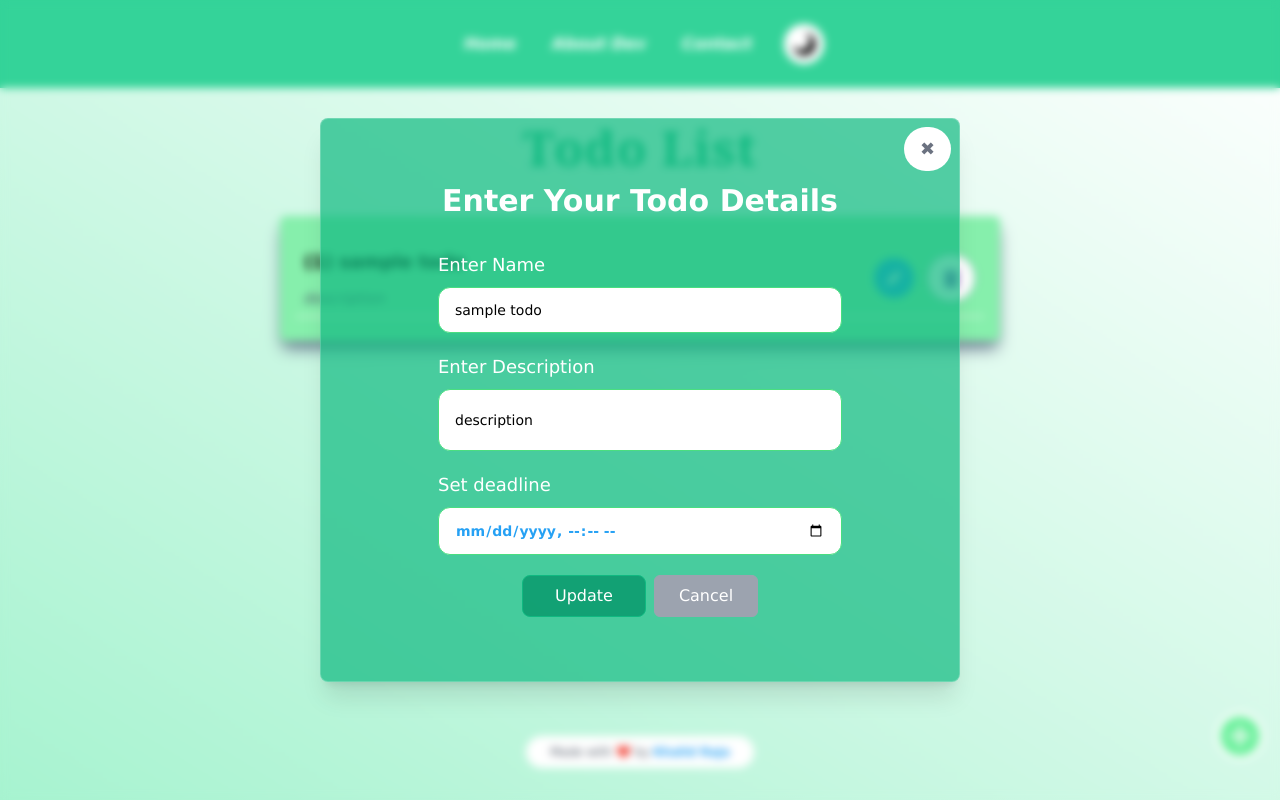
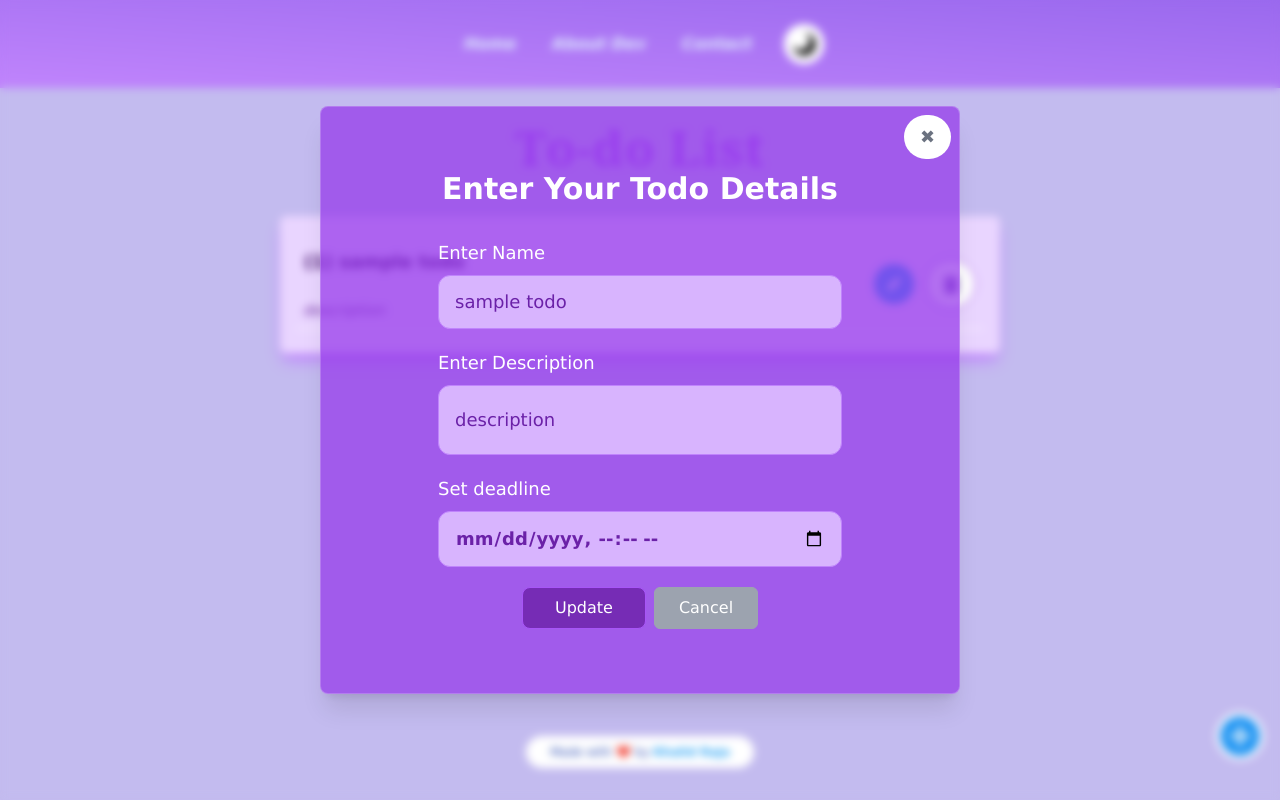
Before and after one commit to khalid-raza03/Daily-task-manager, a React (Vite) app: page / in a window 1280 px wide. Both pictures are taken after a click on the button 894 px from the left and 278 px from the top of the page. Built offline with nearby package versions, Linux system fonts and the light colour scheme.

Commit message:
change color palate

```diff
--- a/src/App.jsx
+++ b/src/App.jsx
@@ -14,11 +14,11 @@ function App() {
   }, [darkMode]);
 
   return (
-    <div className={`min-h-screen flex flex-col items-center transition-all duration-300 ease-in-out justify-start pt-0 ${darkMode ? 'bg-slate-700' : 'bg-gradient-to-bl from-white to-emerald-200'}  `}>
+    <div className={`min-h-screen flex flex-col items-center transition-all duration-300 ease-in-out justify-start pt-0 ${darkMode ? 'bg-[#0f172a]' : 'bg-[#c3bbef]'}  `}>
       <Navbar darkMode={darkMode} setDarkMode={setDarkMode} />
       <EditableTodoList darkMode={darkMode} />
 
-      <div className="text-center text-xs sm:text-md text-gray-600 mt-10 fixed bottom-8 bg-white rounded-2xl px-6 py-2">
+      <div className="text-center text-xs sm:text-md text-[#1E40AF] mt-10 fixed bottom-8 bg-white rounded-2xl px-6 py-2">
         <p>Made with ❤️ by <a className="text-[#26a1f4] font-bold" target="_blank" rel="noopener noreferrer" href="https://www.linkedin.com/in/khalid-raja-0aa797187/">Khalid Raja</a></p>
       </div>
     </div>
--- a/src/components/EditableTodoList.jsx
+++ b/src/components/EditableTodoList.jsx
@@ -59,10 +59,10 @@ function EditableTodoList({ darkMode }) {
       <div className="items-center flex-col flex gap-4   md:gap-6 justify-center max-w-3xl w-full relative p-2 sm:p-4 md:p-6">
         <h2
           className={`text-2xl sm:text-4xl lg:text-5xl font-bold tracking-wide ${
-            darkMode ? "text-emerald-300" : "text-emerald-500"
+            darkMode ? "text-purple-300" : "text-purple-500"
           } mb-3 font-serif `}
         >
-          Todo List
+          To-do List
         </h2>
 
         {/* warning or success message */}
@@ -96,13 +96,13 @@ function EditableTodoList({ darkMode }) {
           editingTodo={editingIndex !== null ? todos[editingIndex] : null}
           onUpdateTodo={updateTodo}
           onCancelEdit={cancelEdit}
-
+          darkMode={darkMode}
         />
 
         {/* todo list */}
         <ul
-          className={`mt-2 rounded-md bg-green-300 p-3 sm:px-4 sm:py-6 w-full h-full max-h-[340px]  sm:max-h-[450px] overflow-y-scroll scrollbar-custom shadow-lg ${
-            darkMode ? "shadow-white" : "shadow-slate-500"
+          className={`mt-2 rounded-md ${darkMode ? "bg-[#1E3A8A]" : "bg-[#E9D5FF]"}  p-3 sm:px-4 sm:py-6 w-full h-full max-h-[340px]  sm:max-h-[450px] overflow-y-scroll scrollbar-custom shadow-lg ${
+            darkMode ? "shadow-[#22d3ee]" : "shadow-purple-400"
           }`}
         >
           {todos.length === 0 ? (
@@ -115,12 +115,12 @@ function EditableTodoList({ darkMode }) {
                 key={index}
                 className="border-b border-white p-2 flex gap-3 justify-between items-center"
               >
-                <div className="flex-1">
-                  <div className="text-black text-base sm:text-lg font-semibold text-ellipsis overflow-hidden whitespace-nowrap">
+                <div className="flex-1 flex flex-col gap-y-3">
+                  <div className={`${darkMode ? "text-[#ffffff]" : "text-[#3B0764]"} text-base sm:text-lg font-semibold text-ellipsis overflow-hidden whitespace-nowrap`}>
                     ({index + 1}) {todo.name}
                   </div>
                   {todo.description && (
-                    <div className="text-slate-600  italic text-xs sm:text-sm text-wrap max-w-md mt-3 leading-6 tracking-wide">
+                    <div className={`${darkMode ? "text-slate-300" : "text-[#69239e]"}  italic text-xs sm:text-sm text-wrap max-w-md mt-3 leading-6 tracking-wide`}>
                       {todo.description}
                     </div>
                   )}
@@ -143,7 +143,7 @@ function EditableTodoList({ darkMode }) {
                 </button>
                 <button
                   onClick={() => removeTodo(index)}
-                  className="bg-white border border-emerald-600 text-white p-3 rounded-full transition-all duration-300 ease-in-out flex-shrink-0"
+                  className="bg-white border border-purple-600 text-white p-3 rounded-full transition-all duration-300 ease-in-out flex-shrink-0"
                 >
                   <img
                     src="/dustbin.svg"
--- a/src/components/Navbar.jsx
+++ b/src/components/Navbar.jsx
@@ -2,16 +2,21 @@ import React from "react";
 
 function Navbar({darkMode, setDarkMode}) {
   return (
-    <div className="bg-emerald-400 w-full">
+    <div className={`${
+            darkMode ? "bg-gradient-to-br from-[#0F172A] to-[#1E293B]" : "bg-gradient-to-bl from-[#9a69ee] to-[#C084FC]"
+          }  w-full`}>
       <div className="container  mx-auto w-full flex justify-center items-center gap-4 sm:gap-6">
         <ul className="flex items-center gap-3 sm:gap-5  italic">
-          <li className="text-md py-8 px-2 text-white hover:bg-emerald-500 cursor-pointer transition-all ease-in-out duration-300 font-semibold ">
+          <li className={`text-md py-8 px-2 text-[#E0F2FE] ${
+            darkMode ? "hover:bg-[#1E293B]" : "hover:bg-[#9a69ee]"} cursor-pointer transition-all ease-in-out duration-300 font-semibold `}>
             Home
           </li>
-          <li className="text-md py-8 px-2 text-white hover:bg-emerald-500 cursor-pointer transition-all ease-in-out duration-300 font-semibold ">
+          <li className={`text-md py-8 px-2 text-[#E0F2FE] ${
+            darkMode ? "hover:bg-[#1E293B]" : "hover:bg-[#9a69ee]"} cursor-pointer transition-all ease-in-out duration-300 font-semibold `}>
              <a target="_blank" rel="noopener noreferrer" href="https://www.linkedin.com/in/khalid-raja-0aa797187/">About Dev</a>
           </li>
-          <li className="text-md py-8 px-2 text-white hover:bg-emerald-500 cursor-pointer transition-all ease-in-out duration-300 font-semibold ">
+          <li className={`text-md py-8 px-2 text-[#E0F2FE] ${
+            darkMode ? "hover:bg-[#1E293B]" : "hover:bg-[#9a69ee]"} cursor-pointer transition-all ease-in-out duration-300 font-semibold `}>
              <a target="_blank" rel="noopener noreferrer" href="https://khalid-raza03.github.io/my-portfolio-app/#contacts">Contact</a>
           </li>
         </ul>
--- a/src/components/TodoForm.jsx
+++ b/src/components/TodoForm.jsx
@@ -8,6 +8,7 @@ function TodoForm({
   editingTodo,
   onUpdateTodo,
   onCancelEdit,
+  darkMode,
 }) {
   const [isModalOpen, setIsModalOpen] = useState(false);
   const [isAnimating, setIsAnimating] = useState(false);
@@ -76,7 +77,7 @@ function TodoForm({
         <div className={`fixed inset-0 flex items-center justify-center z-50 transition-all duration-300 ease-in-out ${
           isAnimating ? 'opacity-100 backdrop-blur-sm' : 'opacity-0'
         }`}>
-          <div className={`flex gap-5 w-[90%] sm:w-3/4 lg:w-1/2 items-center flex-wrap justify-between flex-col backdrop-blur-lg bg-emerald-500/70 border border-white/20 shadow-xl px-4 py-16 rounded-lg relative transition-all duration-300 ease-in-out transform ${
+          <div className={`flex gap-5 w-[90%] sm:w-3/4 lg:w-1/2 items-center flex-wrap justify-between flex-col backdrop-blur-lg ${darkMode ? 'bg-purple-500/70' : 'bg-purple-600/70'} border border-white/20 shadow-xl px-4 py-16 rounded-lg relative transition-all duration-300 ease-in-out transform ${
             isAnimating ? 'scale-100 opacity-100' : 'scale-95 opacity-0'
           }`}>
             <button
@@ -100,7 +101,7 @@ function TodoForm({
               </label>
                 <input
               name="todoInput"
-              className="px-4 py-3  w-full rounded-xl border sm:text-sm text-xs border-green-400 flex-1 focus:outline-none focus:ring-2 focus:ring-green-600"
+              className="px-4 py-3 placeholder:text-purple-600 text-purple-800 bg-purple-300  w-full rounded-xl border sm:text-lg text-sm  border-purple-400 flex-1 focus:outline-none focus:ring-2 focus:ring-purple-600"
               value={name}
               placeholder="Enter your todo name..."
               onChange={(e) => setName(e.target.value)}
@@ -117,7 +118,7 @@ function TodoForm({
 
                 <input
               name="todoInput"
-              className="px-4 py-5  w-full rounded-xl border sm:text-sm text-xs  border-green-400 flex-1 focus:outline-none focus:ring-2 focus:ring-green-600"
+              className="px-4 py-5 placeholder:text-purple-600 text-purple-800 bg-purple-300  w-full rounded-xl border sm:text-lg text-sm  border-purple-400 flex-1 focus:outline-none focus:ring-2 focus:ring-purple-600"
               value={desc}
               placeholder="Enter todo description..."
               onChange={(e) => setDesc(e.target.value)}
@@ -137,16 +138,16 @@ function TodoForm({
               value={deadline}
               onChange={(e) => setDeadline(e.target.value)}
               placeholder="Set deadline of your todo..."
-              className="px-4 py-3 w-full rounded-xl border sm:text-sm text-xs text-[#26a1f4] font-bold  border-green-400 flex-1 focus:outline-none focus:ring-2 focus:ring-green-600"
+              className="px-4 py-3 w-full rounded-xl border text-sm sm:text-lg  placeholder:text-purple-600 text-purple-800 bg-purple-300 font-bold  border-purple-400 flex-1 focus:outline-none focus:ring-2 focus:ring-purple-600"
             />
             </div>
 
             <div className="flex gap-2">
               <button
                 onClick={handleSubmit}
-                className="rounded-lg px-8 py-2 bg-emerald-600/80 text-white border border-emerald-500 hover:bg-white hover:text-emerald-500  transition-all duration-300 ease-in-out hover:scale-90 "
+                className="rounded-lg px-8 py-2 bg-purple-800/80 text-white border border-purple-500 hover:bg-white hover:text-purple-500  transition-all duration-300 ease-in-out hover:scale-90 "
               >
-                {editingTodo ? "Update" : "Add"}
+                {editingTodo ? "Update" : "ADD TODO"}
               </button>
               {editingTodo && (
                 <button
--- a/src/index.css
+++ b/src/index.css
@@ -10,6 +10,6 @@
   width: 8px;
 }
 .scrollbar-custom::-webkit-scrollbar-thumb {
-  background: #b2b3b4;
+  background: rgb(233, 186, 233);
   border-radius: 9999px;
 }
```
Also changed, not shown: public/plus.png.
